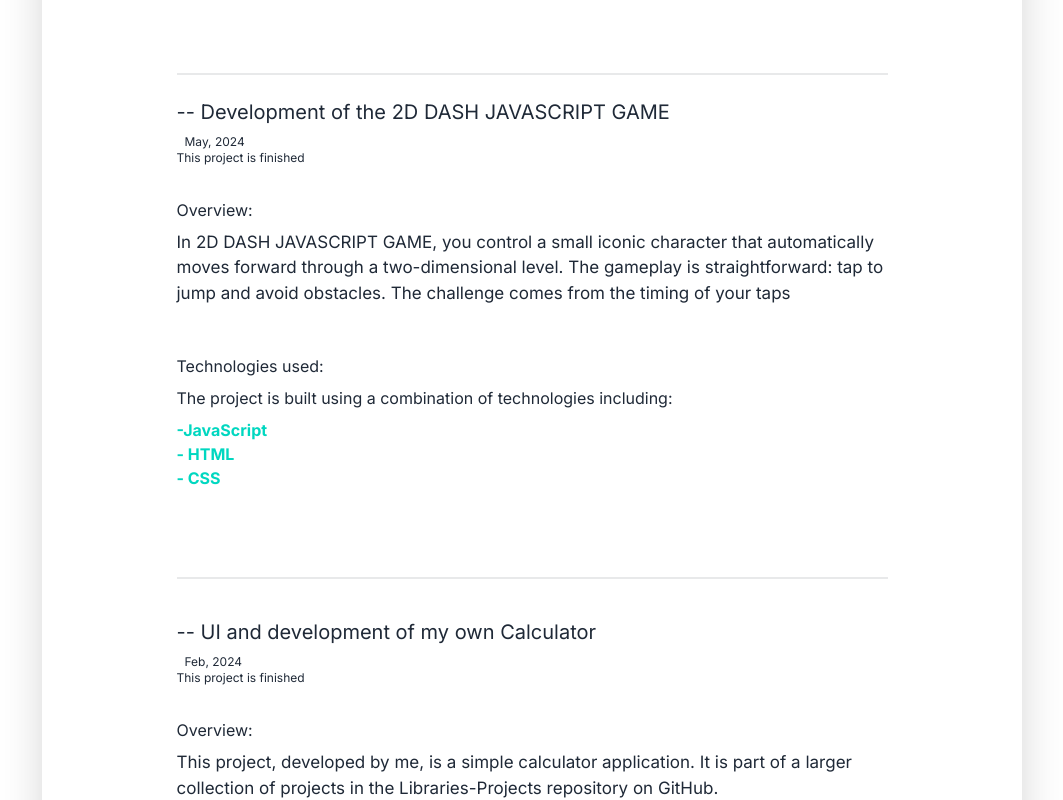
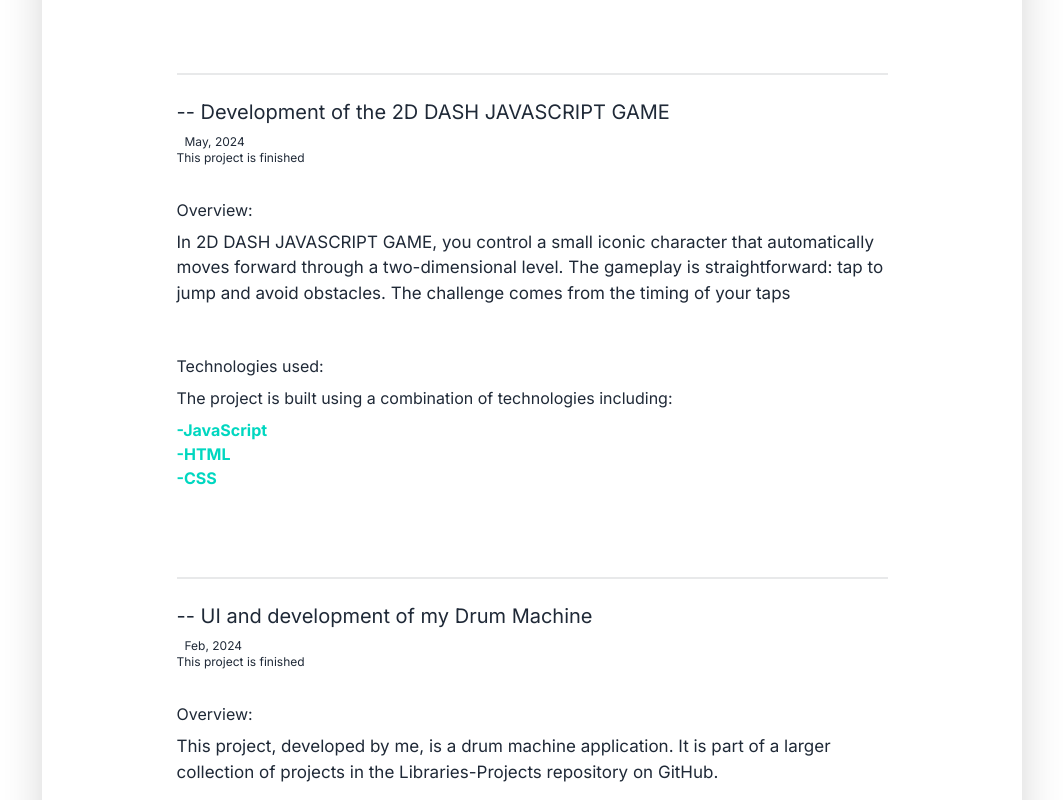
Before and after one commit to GuillerFuentec/porfolio, a Next.js app: page /about in a window 1280 px wide. Shown: the part 1660-2460 px from the top of the page, without its empty margins (108-1171 px from the left). Built offline with nearby package versions, Linux system fonts and the light colour scheme.

Commit message:
updating about page

```diff
--- a/src/data/experience.js
+++ b/src/data/experience.js
@@ -2,3 +2,61 @@
     Aqui vamos a mapear todos las projectos que cuentan como experiencia y
     q entrarian en la pagina de WORKS
 */
+
+export const exp = [
+  {
+    title: "Developed CNADTED website",
+    date: "Jan, 2023",
+    status: "This project is still under development",
+    overview: `CNADTED is a private, independent, non-profit entity, of
+                        a permanent nature, autonomous, of common utility,
+                        without character, affiliation, ideology or political
+                        interest, which is governed by articles 633 to 652 of
+                        the Colombian Civil Code, decree 2150 of 1995 and other
+                        concordant norms. Therefore, at no time can its assets,
+                        beneficiaries, valuations, profits or credits enter the
+                        patrimony of natural or legal persons, in the capacity
+                        of distribution of profits, nor in the event of
+                        liquidation of the entity, neither directly nor through
+                        natural or legal persons. CNADTED's resources must be
+                        exclusively destined to the fulfillment of the purposes
+                        it pursues, when they are not destined to increase its
+                        patrimony.`,
+    tech: ["-React", "-Tailwind", "-CSS", "-Bootstrap", "-Redux", "-Supabase"],
+  },
+  {
+    title: "Development of the 2D DASH JAVASCRIPT GAME",
+    date: "May, 2024",
+    status: "This project is finished",
+    overview: `In 2D DASH JAVASCRIPT GAME, you control a small iconic
+                          character that automatically moves forward through a
+                          two-dimensional level. The gameplay is
+                          straightforward: tap to jump and avoid obstacles. The
+                          challenge comes from the timing of your taps`,
+    tech: ["-JavaScript", "-HTML", "-CSS"],
+  },
+  {
+    title: "UI and development of my Drum Machine",
+    date: "Feb, 2024",
+    status: "This project is finished",
+    overview: `This project, developed by me, is a drum machine
+                          application. It is part of a larger collection of
+                          projects in the Libraries-Projects repository on
+                          GitHub.`,
+                        //
+    design: `The application's interface is simple and easy to use.
+                          Each button is clearly labeled with the drum sound it
+                          triggers, and the buttons are intuitively organized to
+                          facilitate rhythm creation.`,
+                        //
+    funtionality: `The Drum Machine is an interactive application that
+                          allows users to play drum sounds. Each drum sound is
+                          triggered by clicking a corresponding button or
+                          pressing a specific key on the keyboard. The drum
+                          sounds include a variety of drum beats and cymbals,
+                          allowing users to create their own percussion music.
+                          But in this case, I added sounds from the Zelda video
+                          game, to make it a bit more different and fun.`,
+    tech: ["-React", "-Bootstrap", "-Tailwind", "-CSS", "-Redux"],
+  },
+];
--- a/src/pages/about/index.jsx
+++ b/src/pages/about/index.jsx
@@ -6,6 +6,7 @@ import {
   devCertifications,
   toolsAndSoftSkillsCertifications,
 } from "../../data/certifications";
+import { exp } from "@/data/experience";
 
 export default function About() {
   return (
@@ -89,7 +90,46 @@ export default function About() {
                   {/* CNADTED */}
                   {/* ******************** */}
                   <h2 className="text-xl font-bold mb-4">-Experience</h2>
+                  {exp.map((experience, index) => {
+                    return (
+                      <ul>
+                        <li className="text-text-decoration-none">
+                          <h4 className="text-xl">
+                            <a>-- {experience.title}</a>
+                          </h4>
+                          <span className="flex pl-2 text-xs my-2">
+                            {experience.date}
+                          </span>
+                          <span className="flex text-xs mb-2 -mt-2">
+                            {experience.status}
+                          </span>
+                          <br />
+                          <h3>Overview:</h3>
+                          <p className="mt-2 mb-6">
+                            {experience.overview}
+                          </p>
+                          <h5 className="mt-2 mb-2">Technologies used:</h5>
+                          <h6 className="mt-2 mb-2">
+                            The project is built using a combination of
+                            technologies including:
+                          </h6>
+                          <ul>
+                          {experience.tech.map((tecnology, index) => {
+                            return (<li key={index}>
+                              <strong className="text-accent">
+                                {tecnology}
+                              </strong>
+                            </li>)
+                          })}
+                          </ul>
+                        </li>
+                        <hr className="my-10" />
+                        <div className="divider" />
+                      </ul>
+                    );
+                  })}
                   <ul className="mt-4">
+                    {}
                     <li className="">
                       <h4 className="text-xl">
                         <a>-- Developed CNADTED website</a>
@@ -126,19 +166,19 @@ export default function About() {
                           <strong className="text-accent">-JavaScript</strong>
                         </li>
                         <li>
-                          <strong className="text-accent">- HTML</strong>
+                          <strong className="text-accent">-HTML</strong>
                         </li>
                         <li>
-                          <strong className="text-accent">- CSS</strong>
+                          <strong className="text-accent">-CSS</strong>
                         </li>
                         <li>
-                          <strong className="text-accent">- Supabase</strong>
+                          <strong className="text-accent">-Supabase</strong>
                         </li>
                         <li>
-                          <strong className="text-accent">- React</strong>
+                          <strong className="text-accent">-React</strong>
                         </li>
                         <li>
-                          <strong className="text-accent">- Redux</strong>
+                          <strong className="text-accent">-Redux</strong>
                         </li>
                       </ul>
                     </li>
```
